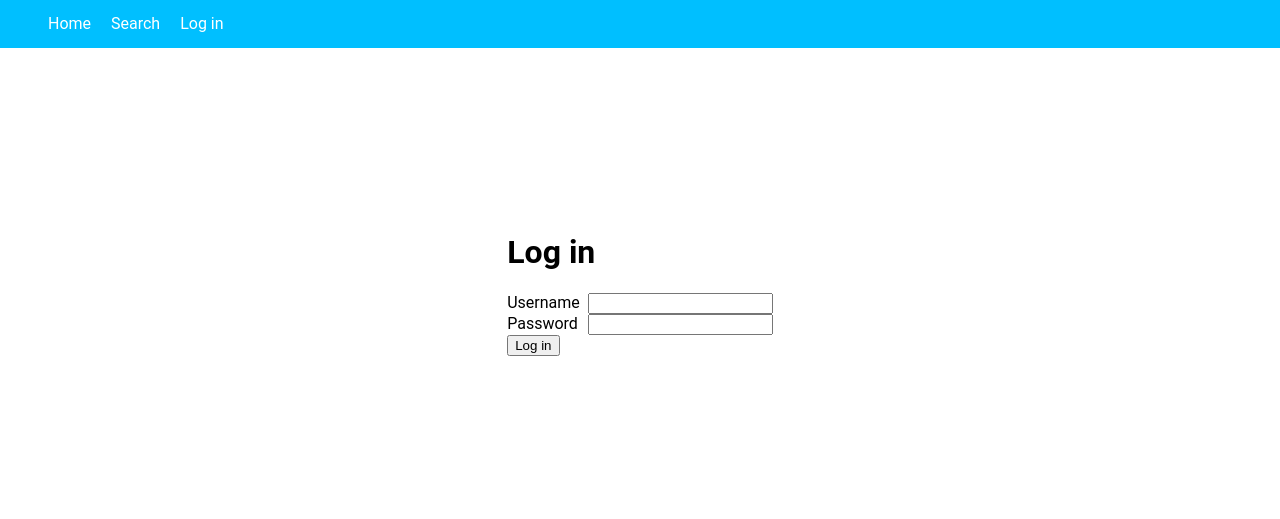
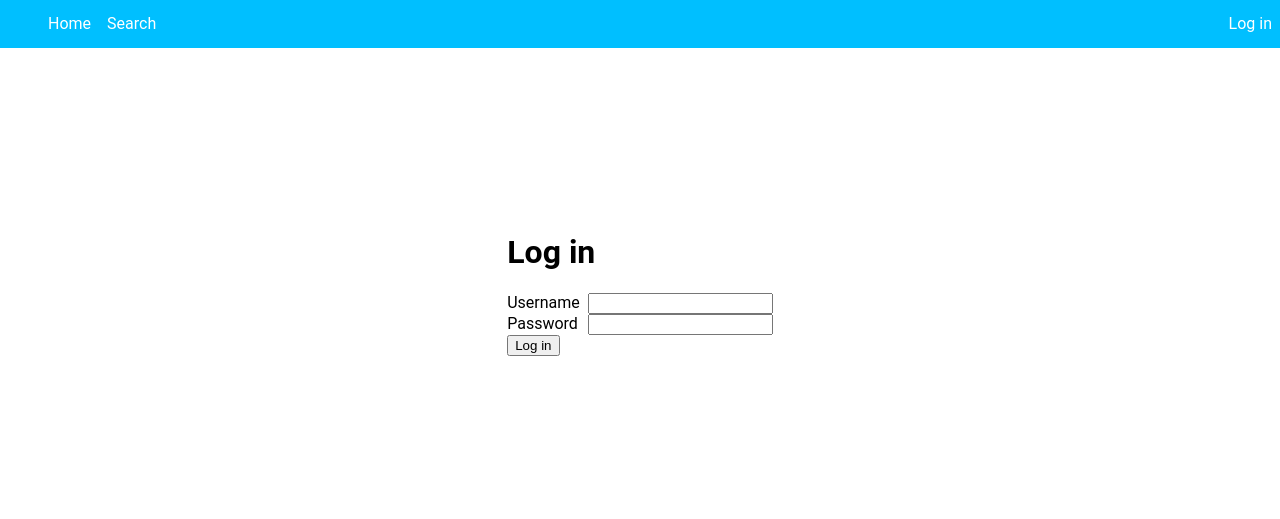
Before and after one commit to jeroenhd/BcbDatabase, a Django app: page /accounts/login/ in a window 1280 px wide. Shown: the top 519 px of the page. Run offline with Django 3.2, Linux system fonts and the light colour scheme.

Commit message:
Tweaks and fixes and stuff

```diff
--- a/ComicDatabase/auth_views.py
+++ b/ComicDatabase/auth_views.py
@@ -26,7 +26,7 @@ def login_page(request):
             if previous is not None:
                 return redirect(previous)
             else:
-                return HttpResponseRedirect(request, redirect_to=reverse('ComicDatabase:index'))
+                return HttpResponseRedirect(redirect_to=reverse('ComicDatabase:index'))
     return render(request, 'ComicDatabase/login.html', context)
 
 
--- a/ComicDatabase/static/style.css
+++ b/ComicDatabase/static/style.css
@@ -26,7 +26,7 @@ nav > ul {
 nav > ul > li {
     visibility: visible;
     width: auto;
-    display: inline-block;
+    display: block;
     list-style: none;
     height: 100%;
     padding: 0 8px;
@@ -38,3 +38,12 @@ nav > ul > li > a, nav > ul > li > a:visited {
     color: white;
     height: 100%;
 }
+
+li.left {
+    float: left;
+}
+
+li.right
+{
+    float: right;
+}
--- a/ComicDatabase/templates/ComicDatabase/nav.html
+++ b/ComicDatabase/templates/ComicDatabase/nav.html
@@ -1,15 +1,18 @@
 <nav>
     <ul>
-        <li><a href="{% url 'ComicDatabase:index' %}">Home</a></li>
-        <li><a href="{% url 'ComicDatabase:search' terms %}">Search</a></li>
+        <li class="left"><a href="{% url 'ComicDatabase:index' %}">Home</a></li>
+        <li class="left"><a href="{% url 'ComicDatabase:search' terms %}">Search</a></li>
         {% if chapter and page %}
-            <li><a href="https://www.bittersweetcandybowl.com/c{{ chapter.number }}/p{{ page }}/">Read the page on the
+            <li class="left"><a href="https://www.bittersweetcandybowl.com/c{{ chapter.number }}/p{{ page }}/">Read the page on the
                 BCB site</a></li>
         {% endif %}
         {% if user.is_authenticated %}
-            <li><a href="{% url 'ComicDatabase:logout' %}">Log out</a></li>
+            <li class="right"><a href="{% url 'ComicDatabase:logout' %}">Log out</a></li>
+            {% if page and chapter%}
+                <li class="right"><a href="{% url 'ComicDatabase:page_edit' chapternr=chapter.number page=page %}">Edit me</a></li>
+            {% endif %}
         {% else %}
-            <li><a href="{% url 'ComicDatabase:login' %}">Log in</a></li>
+            <li class="right"><a href="{% url 'ComicDatabase:login' %}">Log in</a></li>
         {% endif %}
     </ul>
 </nav>
--- a/ComicDatabase/templates/ComicDatabase/page_admin.html
+++ b/ComicDatabase/templates/ComicDatabase/page_admin.html
@@ -14,7 +14,7 @@
                 <td>
                     <a href="#up">&uparrow;</a>
                     <a href="#down">&DownArrow;</a>
-                    <a href="#editline">[edit]</a>
+                    <a href="#editline">&#x270E;</a>
                     <a href="#delete">&cross;</a>
                 </td>
             </tr>
```
